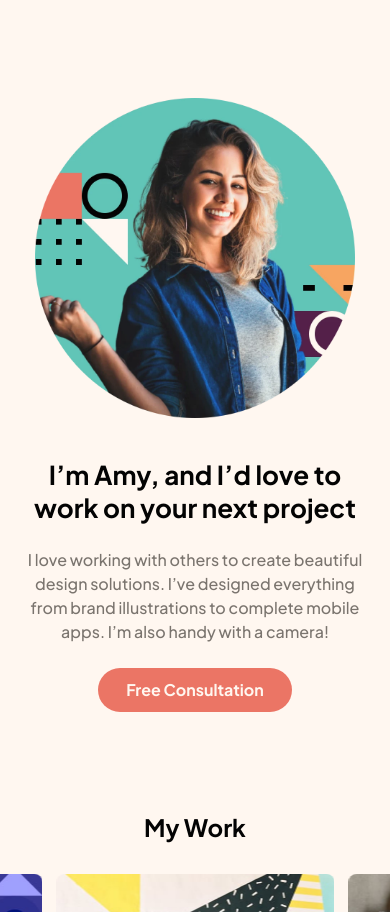
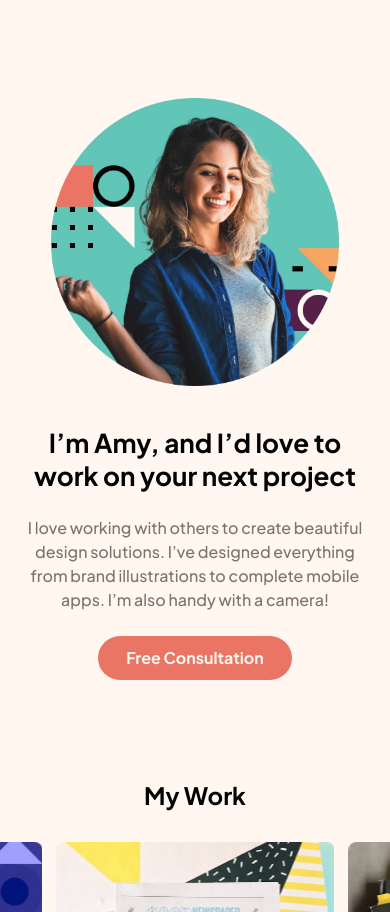
Before and after one commit to B3gnoche/single-page-design-portfolio, a plain HTML site: page index.html in a window 390 px wide. Shown: the part 1518-2430 px from the top of the page. Drawn offline with nearby package versions, Linux system fonts and the light colour scheme.

Commit message:
Fixed About Section Layout

```diff
--- a/src/input.css
+++ b/src/input.css
@@ -362,6 +362,7 @@ p.is--hero {
 }
 
 .grid.is--about {
+  display: flex;
   gap: 7.5rem;
   align-items: center;
 }
@@ -395,6 +396,10 @@ img.is--about {
   .flex.is--about {
     gap: 1.5rem;
   }
+
+  img.is--about {
+    max-height: 22rem;
+  }
 }
 
 @media screen and (max-width: 32rem) {
@@ -403,9 +408,9 @@ img.is--about {
   }
 
   .grid.is--about {
+    flex-direction: column;
     gap: 2.5rem;
     margin-left: 0;
-    grid-template-columns: 1fr;
   }
 
   .container.is--about {
@@ -419,7 +424,7 @@ img.is--about {
   }
 
   img.is--about {
-    padding: 0 calc(var(--continer-width) * 0.05);
+    max-height: 18rem;
   }
 }
 
```
